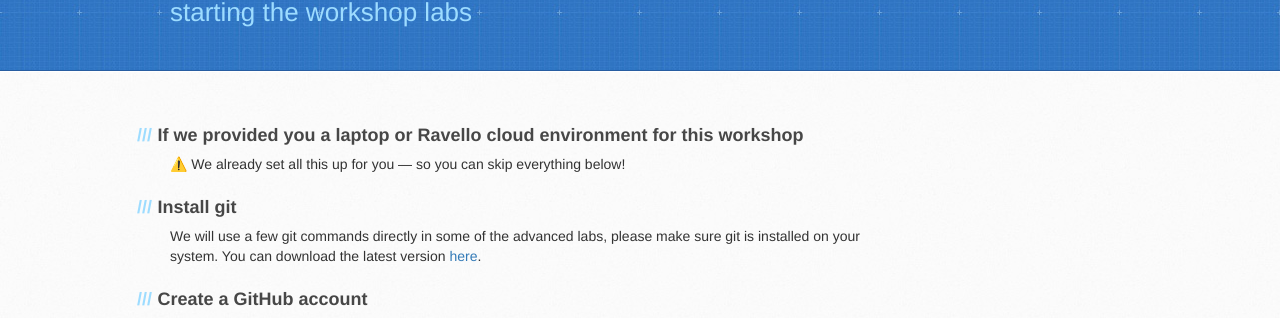
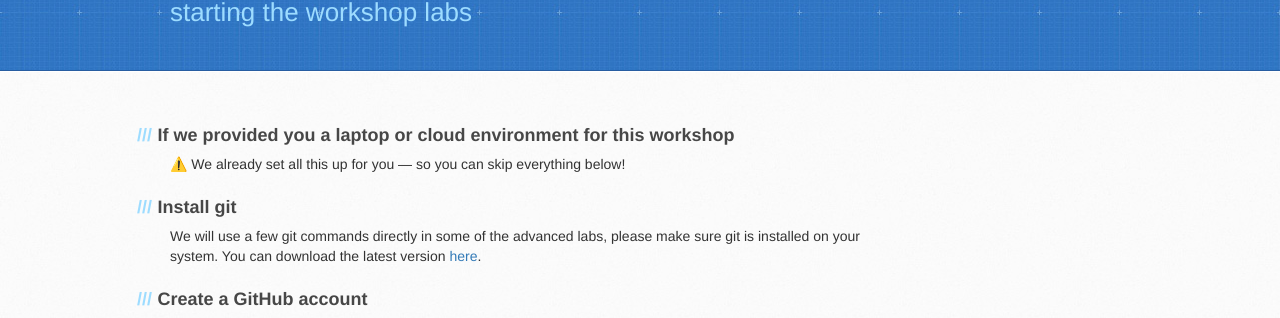
Before and after one commit to mnuirian/cloudforms-workshops, a Jekyll site: the page built from www-default/workshop-lab-0.md, in a window 1280 px wide. Shown: the part 308-626 px from the top of the page. Built offline with Jekyll 4.4.1, drawn with Linux system fonts in a browser that asks for light colours; emoji names are drawn with the system emoji font; some web fonts are replaced.

Commit message:
Removed word

```diff
--- a/www-default/workshop-lab-0.md
+++ b/www-default/workshop-lab-0.md
@@ -7,7 +7,7 @@ categories: [developers, developers]
 next: workshop-lab-1.html
 ---
 
-### If we provided you a laptop or Ravello cloud environment for this workshop
+### If we provided you a laptop or cloud environment for this workshop
 :warning: We already set all this up for you — so you can skip everything below!
 
 
```
